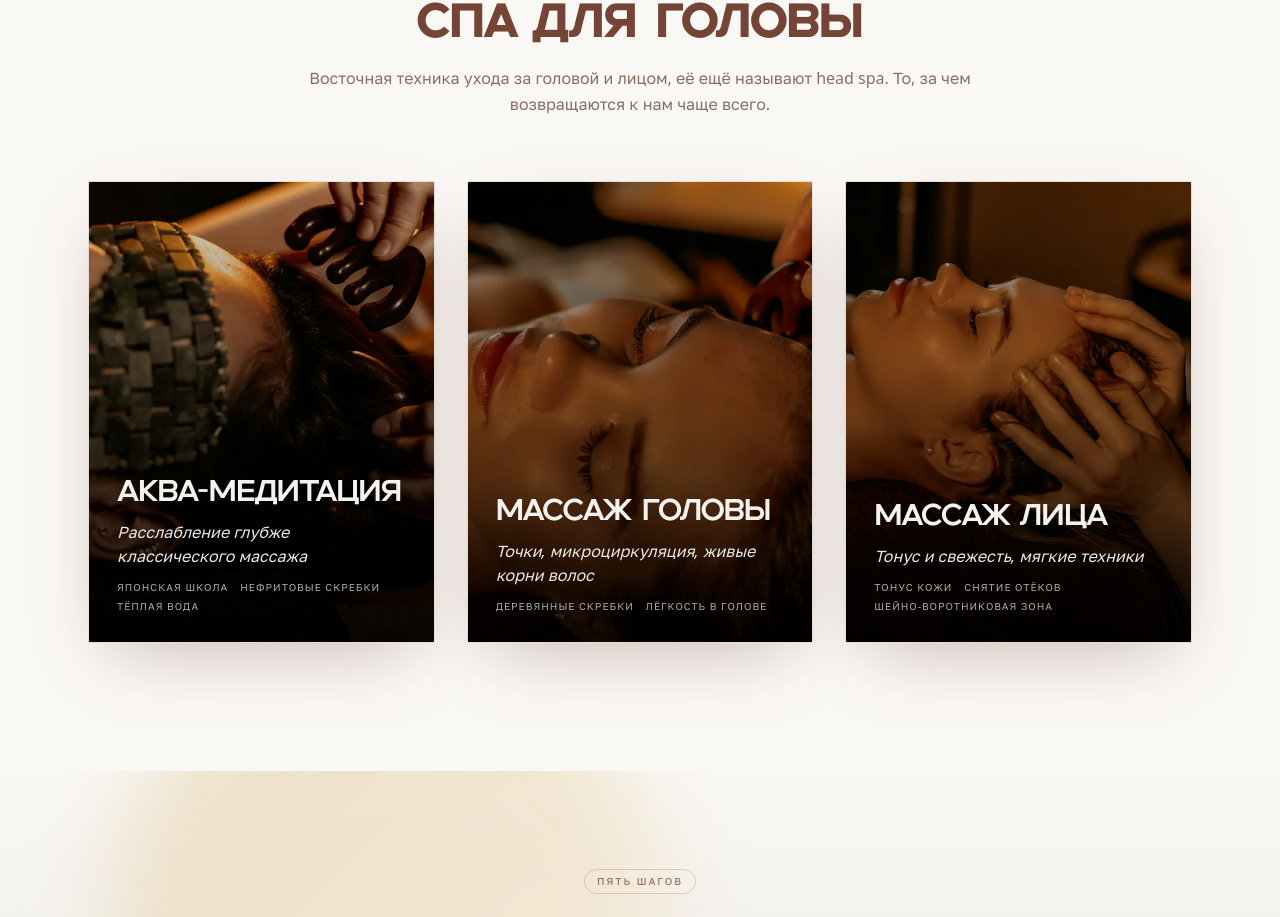
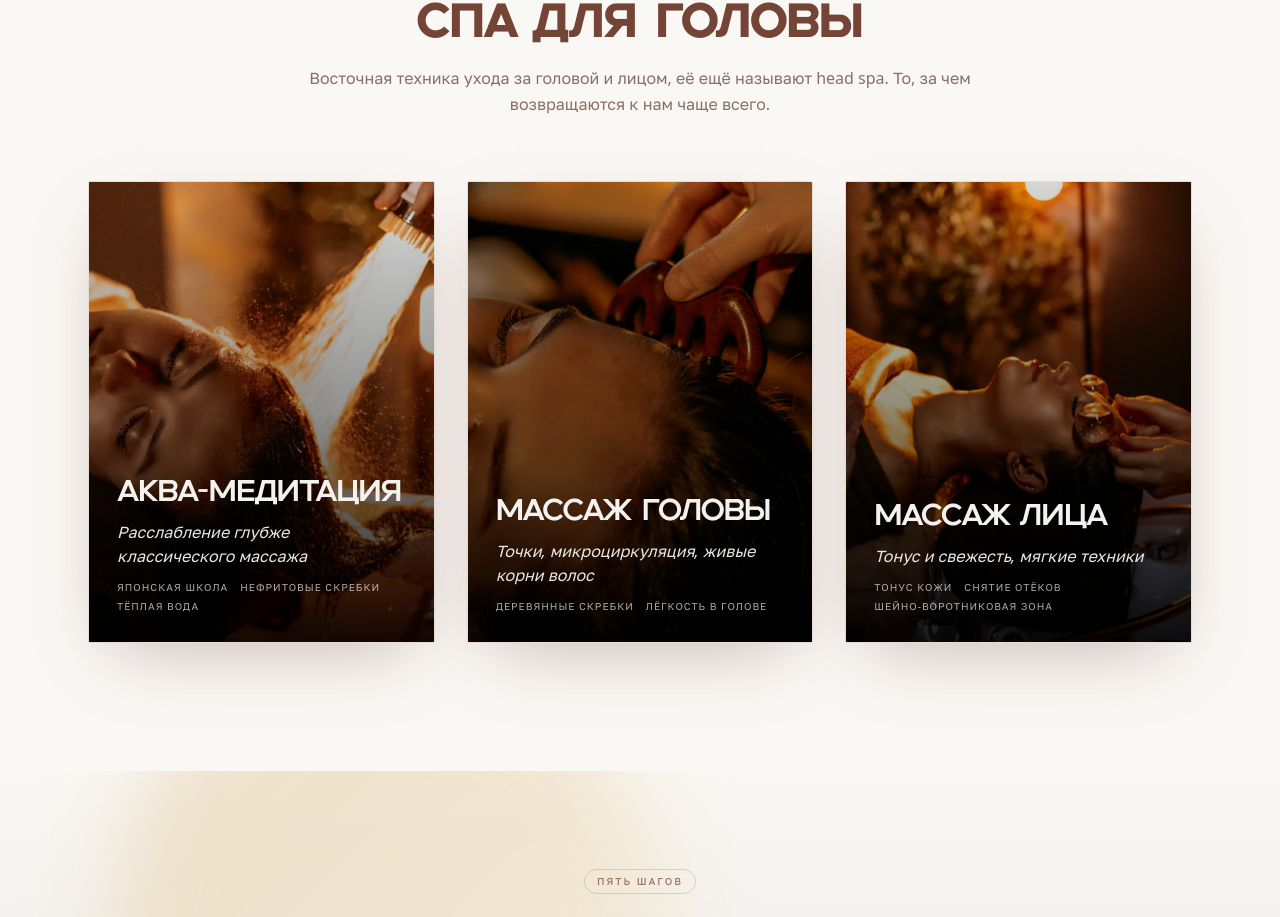
Before and after one commit to Denis02861/istova-site, a Next.js app: page / in a window 1280 px wide. Shown: the part 2557-3474 px from the top of the page. Built offline with nearby package versions, Linux system fonts and the light colour scheme.

Commit message:
[agent] блок head spa: вода у дуги, гребни, криосферы со съёмки 16.11 (вертикальные кадры под карточки 3:4)

```diff
--- a/app/components/HeadSpa.tsx
+++ b/app/components/HeadSpa.tsx
@@ -4,20 +4,20 @@ import BlurFade from "./magicui/BlurFade";
 
 const items = [
   {
-    src: "/gallery/2026-11/kamennaya-maska.webp",
+    src: "/gallery/2026-11/mytie-golovy-v.webp",
     title: "Аква-медитация",
     tagline: "Расслабление глубже классического массажа",
     tags: ["японская школа", "нефритовые скребки", "тёплая вода"],
   },
   {
-    src: "/gallery/2026-11/grebni.webp",
+    src: "/gallery/2026-11/grebni-v.webp",
     title: "Массаж головы",
     tagline: "Точки, микроциркуляция, живые корни волос",
     // Было «снимает мигрень»: лечебное обещание, а мы не медицина (13.11.2026).
     tags: ["деревянные скребки", "лёгкость в голове"],
   },
   {
-    src: "/gallery/2026-11/massazh-golovy.webp",
+    src: "/gallery/2026-11/kriosfery.webp",
     title: "Массаж лица",
     tagline: "Тонус и свежесть, мягкие техники",
     tags: ["тонус кожи", "снятие отёков", "шейно-воротниковая зона"],
```
Also changed, not shown: public/gallery/2026-11/grebni-v.webp (added).
